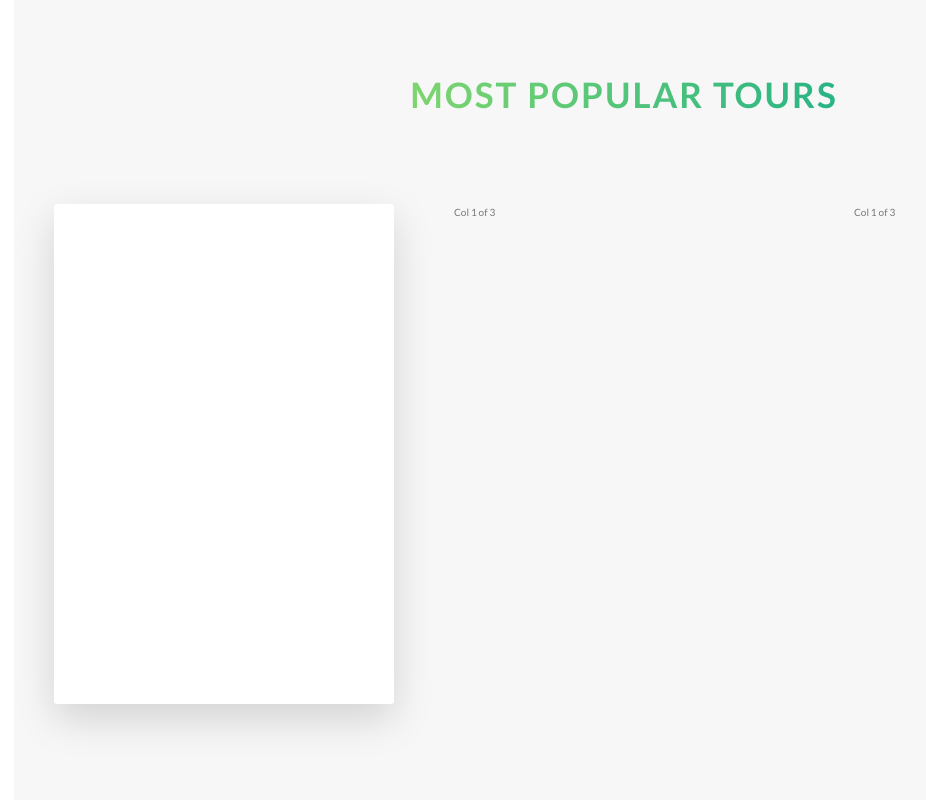
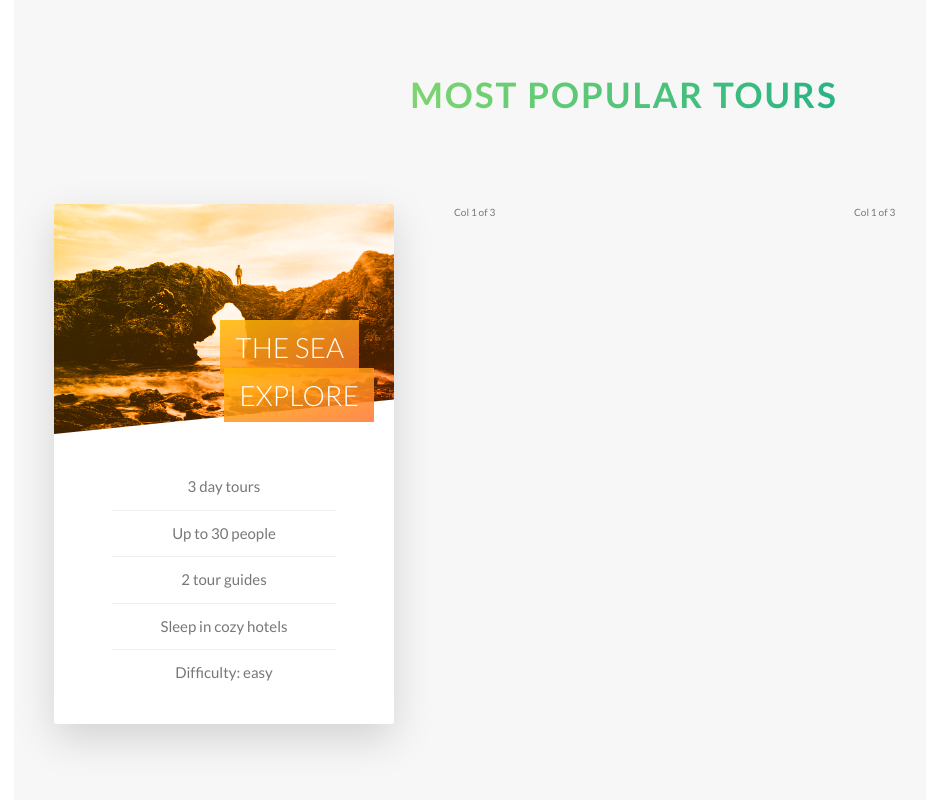
Before and after one commit to MateenCode/Natours, a website: page index.html in a window 1280 px wide. Shown: the part 2235-3035 px from the top of the page, without its empty margins (16-942 px from the left). Drawn offline with Linux system fonts and the light colour scheme.

Commit message:
front side of card completed

```diff
--- a/index.html
+++ b/index.html
@@ -76,8 +76,8 @@
               />
             </div>
           </div>
+        </div>
       </section>
-
 
       <section class="section-features">
         <i class="icon-basic-world"></i>
@@ -86,9 +86,12 @@
           <div class="col-1-of-4">
             <div class="feature-box">
               <i class=" feature-box__icon icon-basic-world"></i>
-                  <h3 class="heading-tertiary u-margin-bottom-small">Explore the world</h3>
+              <h3 class="heading-tertiary u-margin-bottom-small">
+                Explore the world
+              </h3>
               <p class="feature-box__text">
-                    Lorem ipsum dolor sit amet, consectetur adipisicing elit. Expedita, corrupti!
+                Lorem ipsum dolor sit amet, consectetur adipisicing elit.
+                Expedita, corrupti!
               </p>
             </div>
           </div>
@@ -96,9 +99,12 @@
           <div class="col-1-of-4">
             <div class="feature-box">
               <i class=" feature-box__icon icon-basic-compass"></i>
-                    <h3 class="heading-tertiary u-margin-bottom-small">Meet Nature</h3>
+              <h3 class="heading-tertiary u-margin-bottom-small">
+                Meet Nature
+              </h3>
               <p class="feature-box__text">
-                      Lorem ipsum dolor sit amet, consectetur adipisicing elit. Expedita, corrupti!
+                Lorem ipsum dolor sit amet, consectetur adipisicing elit.
+                Expedita, corrupti!
               </p>
             </div>
           </div>
@@ -106,9 +112,12 @@
           <div class="col-1-of-4">
             <div class="feature-box">
               <i class=" feature-box__icon icon-basic-map"></i>
-                      <h3 class="heading-tertiary u-margin-bottom-small">Find your way</h3>
+              <h3 class="heading-tertiary u-margin-bottom-small">
+                Find your way
+              </h3>
               <p class="feature-box__text">
-                        Lorem ipsum dolor sit amet, consectetur adipisicing elit. Expedita, corrupti!
+                Lorem ipsum dolor sit amet, consectetur adipisicing elit.
+                Expedita, corrupti!
               </p>
             </div>
           </div>
@@ -116,9 +125,12 @@
           <div class="col-1-of-4">
             <div class="feature-box">
               <i class=" feature-box__icon icon-basic-heart"></i>
-                        <h3 class="heading-tertiary u-margin-bottom-small">Live a healthier life</h3>
+              <h3 class="heading-tertiary u-margin-bottom-small">
+                Live a healthier life
+              </h3>
               <p class="feature-box__text">
-                          Lorem ipsum dolor sit amet, consectetur adipisicing elit. Expedita, corrupti!
+                Lorem ipsum dolor sit amet, consectetur adipisicing elit.
+                Expedita, corrupti!
               </p>
             </div>
           </div>
@@ -126,7 +138,6 @@
       </section>
 
       <section class="section-tours">
-
         <div class="u-center-text u-margin-bottom-big">
           <h2 class="heading-secondary">
             Most popular tours
@@ -136,8 +147,26 @@
         <div class="row">
           <div class="col-1-of-3">
             <div class="card">
-              <div class="card__side card__side--front">FRONT</div>
-              <div class="card__side card__side--back card__side--back-1">BACK</div>
+              <div class="card__side card__side--front">
+                <div class="card__picture card__picture--1">&nbsp;</div>
+                <h4 class="card__heading">
+                  <span class="card__heading-span card__heading-span--1">
+                    The Sea Explore</span
+                  >
+                </h4>
+                <div class="card__details">
+                  <ul>
+                    <li>3 day tours</li>
+                    <li>Up to 30 people</li>
+                    <li>2 tour guides</li>
+                    <li>Sleep in cozy hotels</li>
+                    <li>Difficulty: easy</li>
+                  </ul>
+                </div>
+              </div>
+              <div class="card__side card__side--back card__side--back-1">
+                BACK
+              </div>
             </div>
           </div>
           <div class="col-1-of-3">
@@ -147,10 +176,7 @@
             Col 1 of 3
           </div>
         </div>
-
       </section>
-
-
     </main>
 
     <!--
--- a/sass/abstracts/_variables.scss
+++ b/sass/abstracts/_variables.scss
@@ -10,6 +10,7 @@ $color-tertiary-light: #2998ff;
 $color-tertiary-dark: #5643fa;
 
 $color-grey-light-1: #f7f7f7;
+$color-grey-light-2: #eee;
 
 $color-grey-dark: #777;
 $color-white: #fff;
--- a/sass/components/_card.scss
+++ b/sass/components/_card.scss
@@ -1,14 +1,12 @@
 .card {
+  // Functionality
   -moz-perspective: 150rem;
   perspective: 150rem;
   position: relative;
-  height: 50rem;
+  height: 52rem;
 
   &__side {
-    color: white;
-    font-size: 2rem;
-
-    height: 50rem;
+    height: 52rem;
     transition: all 0.8s ease;
     position: absolute;
     top: 0;
@@ -16,6 +14,7 @@
     width: 100%;
     backface-visibility: hidden;
     border-radius: 3px;
+    overflow: hidden;
     box-shadow: 0 1.5rem 4rem rgba($color-black, 0.15);
 
     &--front {
@@ -40,4 +39,70 @@
   &:hover &__side--back {
     transform: rotateY(0);
   }
+
+  // Front Side Styling
+  &__picture {
+    background-size: cover;
+    height: 23rem;
+    background-blend-mode: color;
+    -webkit-clip-path: polygon(0 0, 100% 0, 100% 85%, 0 100%);
+    clip-path: polygon(0 0, 100% 0, 100% 85%, 0 100%);
+    &--1 {
+      background-image: linear-gradient(
+          to right bottom,
+          $color-secondary-light,
+          $color-secondary-dark
+        ),
+        url(../img/nat-5.jpg);
+    }
+    &--2 {
+      background-image: url(../img/nat-5.jpg);
+    }
+    &--3 {
+      background-image: url(../img/nat-5.jpg);
+    }
+  }
+
+  &__heading {
+    font-size: 2.8rem;
+    font-weight: 300;
+    text-transform: uppercase;
+    text-align: right;
+    color: $color-white;
+    position: absolute;
+    top: 12rem;
+    right: 2rem;
+    width: 75%;
+  }
+
+  &__heading-span {
+    padding: 1rem 1.5rem;
+    -webkit-box-decoration-break: clone;
+    box-decoration-break: clone;
+    &--1 {
+      background-image: linear-gradient(
+        to right bottom,
+        rgba($color-secondary-light, 0.85),
+        rgba($color-secondary-dark, 0.85)
+      );
+    }
+  }
+  &__details {
+    padding: 3rem;
+    ul {
+      list-style: none;
+      width: 80%;
+      margin: 0 auto;
+
+      li {
+        text-align: center;
+        font-size: 1.5rem;
+        padding: 1rem;
+
+        &:not(:last-child) {
+          border-bottom: 1px solid $color-grey-light-2;
+        }
+      }
+    }
+  }
 }
```
Also changed, not shown: css/style.css. Lines whose indentation alone changed are shown as unchanged.
